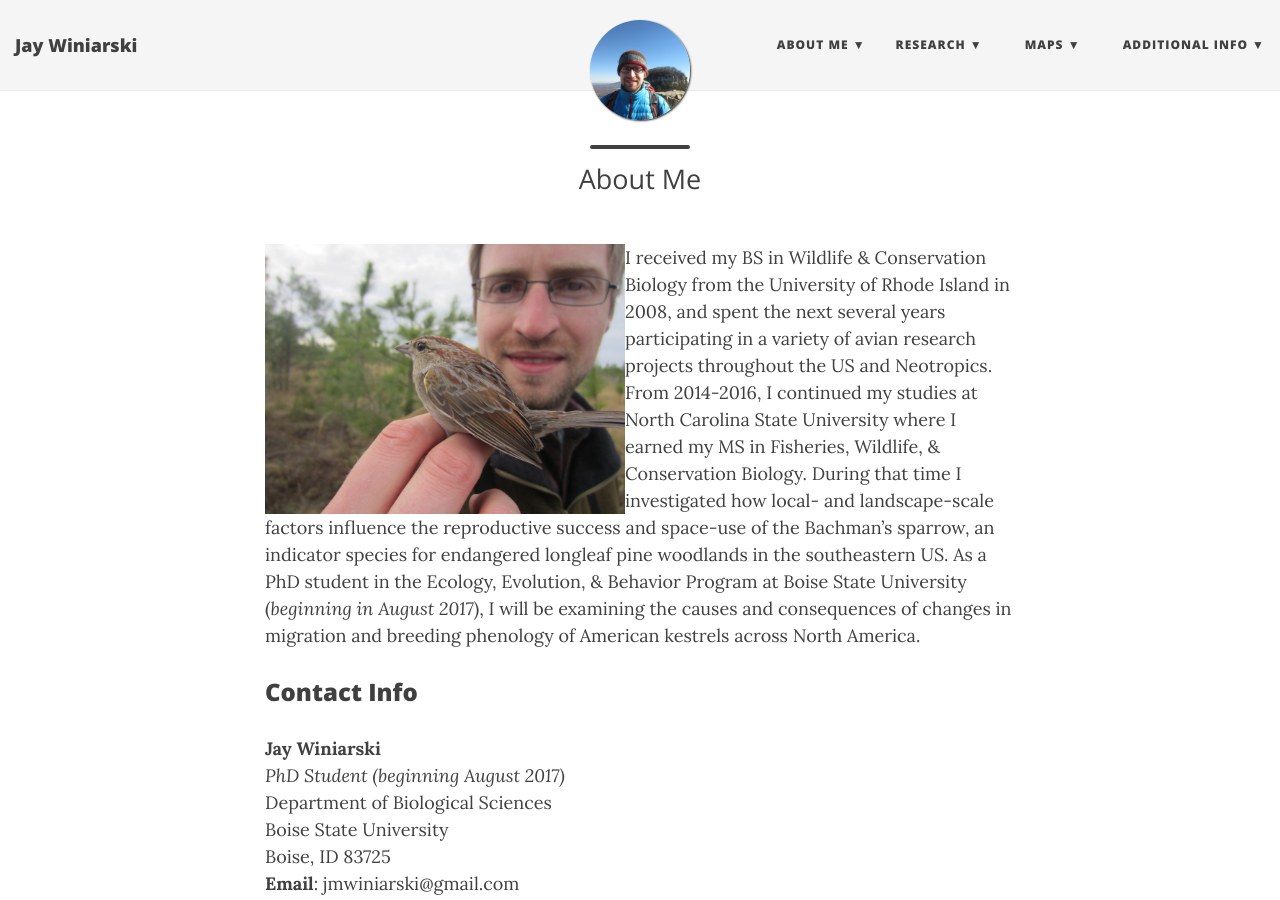
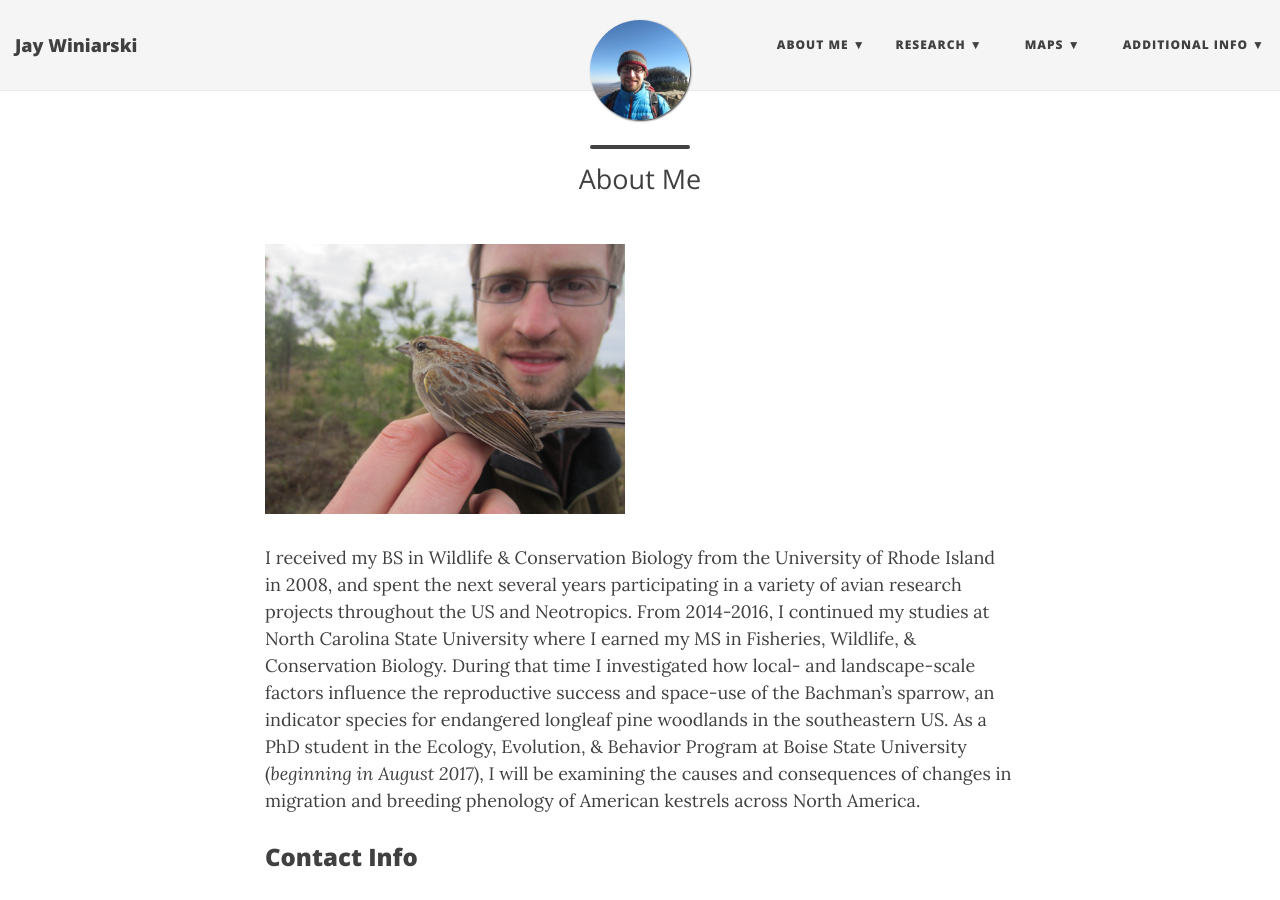
Before and after one commit to jaymwin/jaymwin.github.io, a Jekyll site: the page built from aboutme.md, in a window 1280 px wide and 900 px high. Built offline with Jekyll 4.4.1, drawn with Linux system fonts in a browser that asks for light colours; nearby versions of some CDN libraries.

Commit message:
Update aboutme.md

```diff
--- a/aboutme.md
+++ b/aboutme.md
@@ -4,7 +4,7 @@ title: ""
 subtitle: "About Me"
 ---
 
-<img align="left" src="/img/jay_photo_2.jpg" width="360">
+![](/img/jay_photo_2.jpg){:width="360px"}
 
 I received my BS in Wildlife & Conservation Biology from the University of Rhode Island in 2008, and spent the next several years participating in a variety of avian research projects throughout the US and Neotropics. From 2014-2016, I continued my studies at North Carolina State University where I earned my MS in Fisheries, Wildlife, & Conservation Biology. During that time I investigated how local- and landscape-scale factors influence the reproductive success and space-use of the Bachman’s sparrow, an indicator species for endangered longleaf pine woodlands in the southeastern US. As a PhD student in the Ecology, Evolution, & Behavior Program at Boise State University (*beginning in August 2017*), I will be examining the causes and consequences of changes in migration and breeding phenology of American kestrels across North America.
 
```
